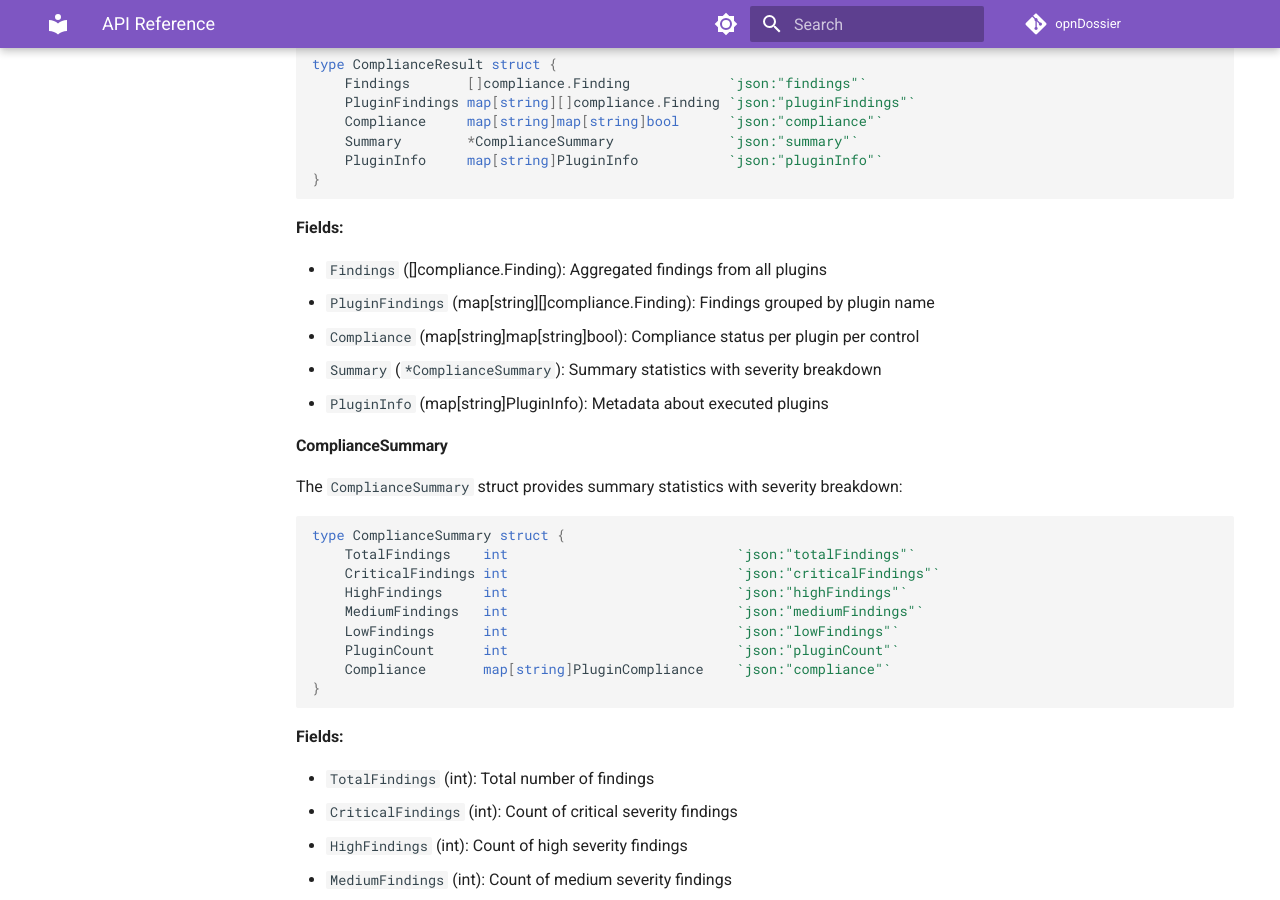
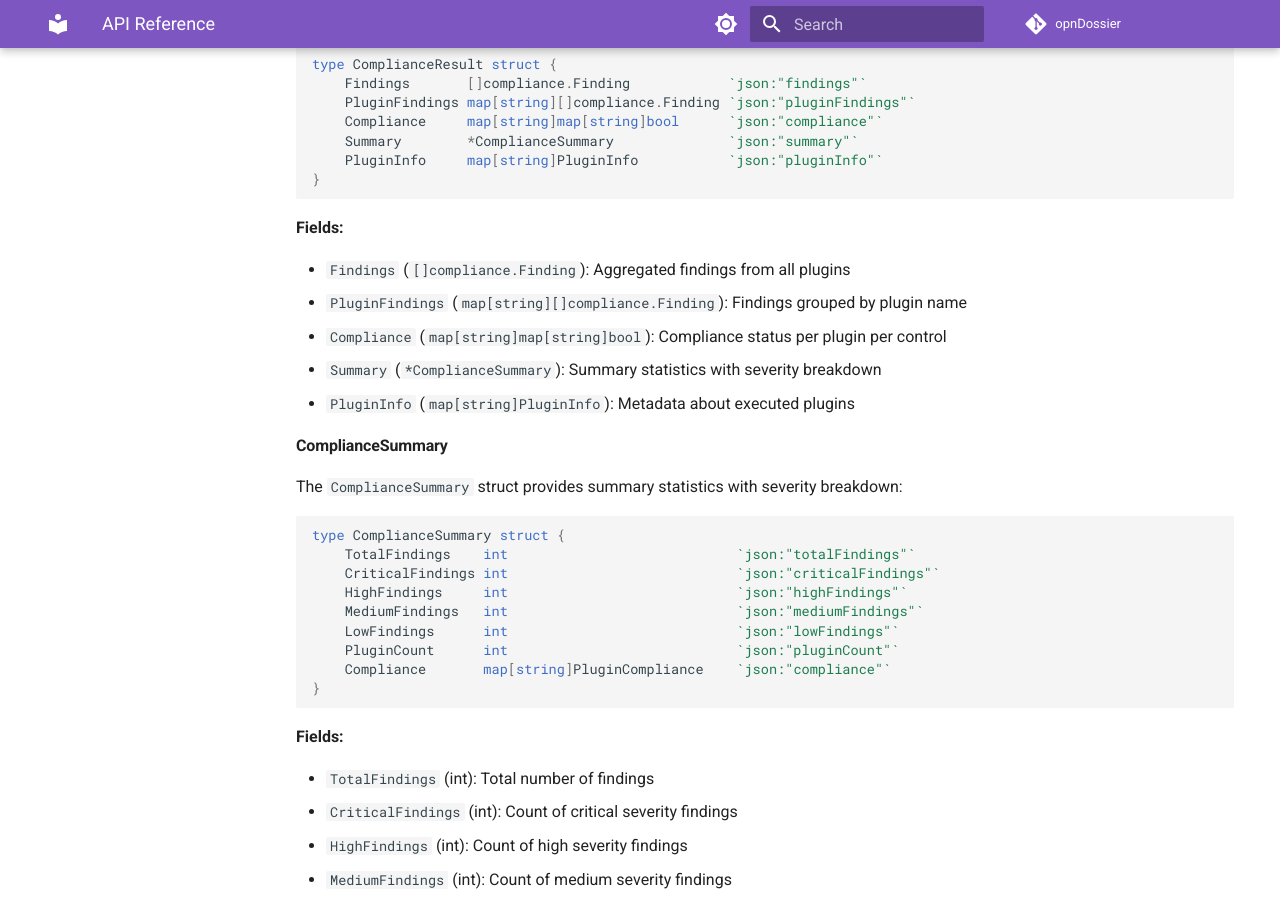
Before and after one commit to EvilBit-Labs/opnDossier, an MkDocs documentation site: the page built from docs/dev-guide/api.md, in a window 1280 px wide and 900 px high, scrolled down 14560 px. Built offline with MkDocs 1.6.1 and Material for MkDocs 9.7.7, drawn with Linux system fonts in a browser that asks for light colours; comment, search, counter and statistics services are not loaded; the version menu is left out.

```diff
--- a/docs/dev-guide/api.md
+++ b/docs/dev-guide/api.md
@@ -81,7 +81,8 @@ config := cmdCtx.Config
 | `--timestamps`  | bool   | false    | Include timestamps in logs         |
 | `--minimal`     | bool   | false    | Minimal output mode                |
 
-> **Note:** `--json-output` is a validate-command-only flag (not global). It outputs validation errors in JSON format for machine consumption.
+> [!NOTE]
+> `--json-output` is a validate-command-only flag (not global). It outputs validation errors in JSON format for machine consumption.
 
 ## Parser Package (internal/cfgparser)
 
@@ -683,11 +684,11 @@ type ComplianceResult struct {
 
 **Fields:**
 
-- `Findings` ([]compliance.Finding): Aggregated findings from all plugins
-- `PluginFindings` (map[string][]compliance.Finding): Findings grouped by plugin name
-- `Compliance` (map[string]map[string]bool): Compliance status per plugin per control
+- `Findings` (`[]compliance.Finding`): Aggregated findings from all plugins
+- `PluginFindings` (`map[string][]compliance.Finding`): Findings grouped by plugin name
+- `Compliance` (`map[string]map[string]bool`): Compliance status per plugin per control
 - `Summary` (`*ComplianceSummary`): Summary statistics with severity breakdown
-- `PluginInfo` (map[string]PluginInfo): Metadata about executed plugins
+- `PluginInfo` (`map[string]PluginInfo`): Metadata about executed plugins
 
 #### ComplianceSummary
 
```
